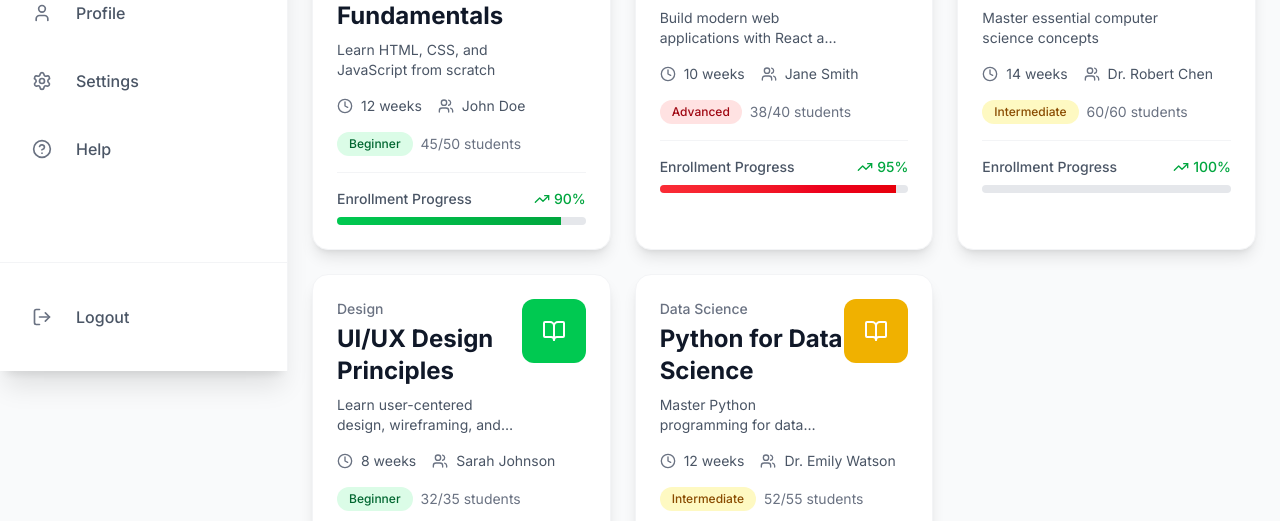
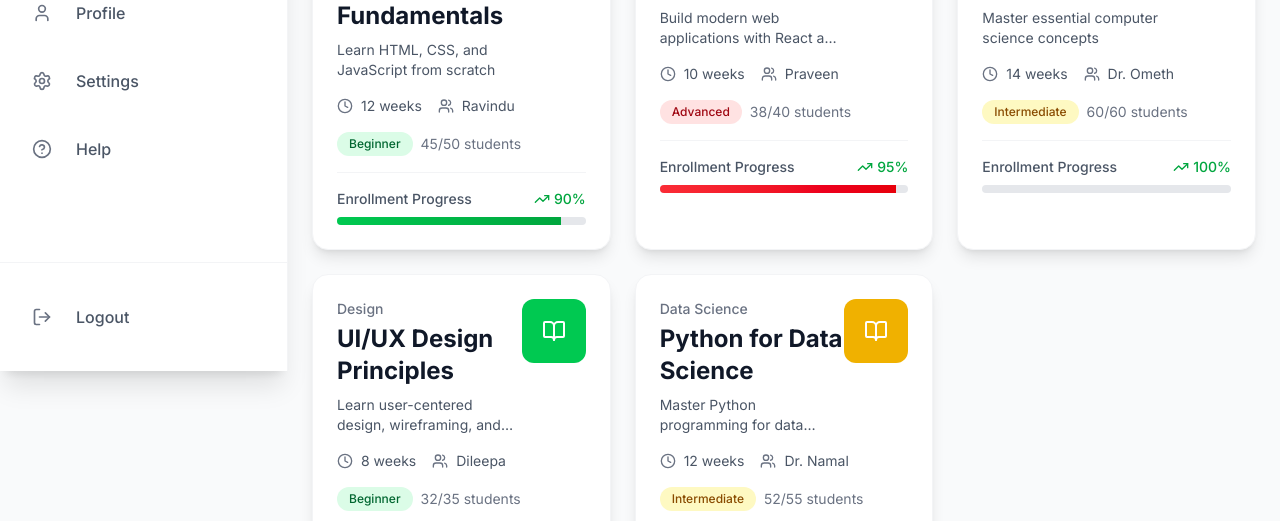
Before and after one commit to RavinduThilinaka/student-dashboard, a Next.js app in the folder student-dashboard/: page /courses in a window 1280 px wide. Shown: the part 430-951 px from the top of the page. Built offline with nearby package versions, Linux system fonts and the light colour scheme.

Commit message:
finish error checking

```diff
--- a/student-dashboard/app/courses/page.tsx
+++ b/student-dashboard/app/courses/page.tsx
@@ -1,4 +1,4 @@
-// app/courses/page.tsx
+
 'use client'
 
 import { useState } from 'react'
@@ -14,13 +14,13 @@ export default function CoursesPage() {
   const [isLoading, setIsLoading] = useState(false)
   const [error, setError] = useState('')
 
-  // Dummy data
+
   const [courses, setCourses] = useState([
     {
       id: 1,
       title: 'Web Development Fundamentals',
       description: 'Learn HTML, CSS, and JavaScript from scratch',
-      instructor: 'John Doe',
+      instructor: 'Ravindu',
       duration: '12 weeks',
       students: 45,
       maxStudents: 50,
@@ -31,7 +31,7 @@ export default function CoursesPage() {
       id: 2,
       title: 'React & Next.js Mastery',
       description: 'Build modern web applications with React and Next.js',
-      instructor: 'Jane Smith',
+      instructor: 'Praveen',
       duration: '10 weeks',
       students: 38,
       maxStudents: 40,
@@ -42,7 +42,7 @@ export default function CoursesPage() {
       id: 3,
       title: 'Data Structures & Algorithms',
       description: 'Master essential computer science concepts',
-      instructor: 'Dr. Robert Chen',
+      instructor: 'Dr. Ometh',
       duration: '14 weeks',
       students: 60,
       maxStudents: 60,
@@ -53,7 +53,7 @@ export default function CoursesPage() {
       id: 4,
       title: 'UI/UX Design Principles',
       description: 'Learn user-centered design, wireframing, and prototyping',
-      instructor: 'Sarah Johnson',
+      instructor: 'Dileepa',
       duration: '8 weeks',
       students: 32,
       maxStudents: 35,
@@ -64,7 +64,7 @@ export default function CoursesPage() {
       id: 5,
       title: 'Python for Data Science',
       description: 'Master Python programming for data analysis',
-      instructor: 'Dr. Emily Watson',
+      instructor: 'Dr. Namal',
       duration: '12 weeks',
       students: 52,
       maxStudents: 55,
@@ -107,7 +107,7 @@ export default function CoursesPage() {
     return matchesSearch && matchesCategory && matchesLevel
   })
 
-  // Loading State
+
   if (isLoading) {
     return (
       <div className="flex items-center justify-center h-64">
@@ -119,7 +119,6 @@ export default function CoursesPage() {
     )
   }
 
-  // Error State
   if (error) {
     return (
       <div className="flex items-center justify-center h-64">
@@ -142,7 +141,7 @@ export default function CoursesPage() {
 
   return (
     <div className="space-y-6">
-      {/* Header */}
+
       <div className="flex justify-between items-center">
         <div>
           <h1 className="text-2xl font-bold text-gray-900">Courses</h1>
@@ -157,7 +156,6 @@ export default function CoursesPage() {
         </button>
       </div>
 
-      {/* Form Modal - NO SCROLLBAR */}
       {isFormOpen && (
         <div className="fixed inset-0 bg-black/50 flex items-center justify-center z-50 p-4">
           <div className="bg-white rounded-xl max-w-lg w-full"> {/* Removed overflow-y-auto and max-h */}
@@ -174,7 +172,6 @@ export default function CoursesPage() {
         </div>
       )}
 
-      {/* Search & Filters */}
       <div className="bg-white p-4 rounded-lg border border-gray-200">
         <div className="flex flex-col md:flex-row gap-3">
           <div className="flex-1 relative">
@@ -208,12 +205,10 @@ export default function CoursesPage() {
         </div>
       </div>
 
-      {/* Results Count */}
       <p className="text-gray-600">
         Showing {filteredCourses.length} of {courses.length} courses
       </p>
 
-      {/* Courses Grid */}
       {filteredCourses.length > 0 ? (
         <div className="grid grid-cols-1 md:grid-cols-2 lg:grid-cols-3 gap-6">
           {filteredCourses.map((course) => (
@@ -221,7 +216,7 @@ export default function CoursesPage() {
           ))}
         </div>
       ) : (
-        // Empty State
+
         <div className="bg-white p-12 text-center rounded-lg border border-gray-200">
           <div className="bg-gray-100 p-3 rounded-full w-16 h-16 mx-auto mb-4 flex items-center justify-center">
             <BookOpen className="h-8 w-8 text-gray-500" />
--- a/student-dashboard/app/students/page.tsx
+++ b/student-dashboard/app/students/page.tsx
@@ -105,7 +105,7 @@ export default function StudentsPage() {
 
       {isFormOpen && (
         <div className="fixed inset-0 bg-black/50 flex items-center justify-center z-50 p-4">
-          <div className="bg-white rounded-xl max-w-lg w-full"> {/* Removed overflow-y-auto and max-h */}
+          <div className="bg-white rounded-xl max-w-lg w-full">
             <div className="p-5 border-b flex justify-between items-center">
               <h2 className="text-xl font-semibold">Add New Student</h2>
               <button onClick={() => setIsFormOpen(false)} className="p-1 hover:bg-gray-100 rounded">
--- a/student-dashboard/components/forms/CourseForm.tsx
+++ b/student-dashboard/components/forms/CourseForm.tsx
@@ -178,7 +178,7 @@ export default function CourseForm({ onSubmit, onCancel }: CourseFormProps) {
             value={formData.maxStudents}
             onChange={handleMaxStudentsChange}
             className="w-full px-3 py-2 border border-gray-300 rounded-lg focus:outline-none focus:ring-2 focus:ring-blue-500"
-            placeholder="35"
+            placeholder="30"
           />
           {errors.maxStudents && <p className="text-red-500 text-xs mt-1">{errors.maxStudents}</p>}
         </div>
--- a/student-dashboard/components/forms/StudentForm.tsx
+++ b/student-dashboard/components/forms/StudentForm.tsx
@@ -94,7 +94,7 @@ export default function StudentForm({ onSubmit, onCancel }: StudentFormProps) {
           value={formData.email}
           onChange={(e) => setFormData({...formData, email: e.target.value})}
           className="w-full px-3 py-2 border border-gray-300 rounded-lg focus:outline-none focus:ring-2 focus:ring-blue-500"
-          placeholder="student@example.com"
+          placeholder="ravindu@gmail.com"
         />
         {errors.email && <p className="text-red-500 text-xs mt-1">{errors.email}</p>}
       </div>
```
